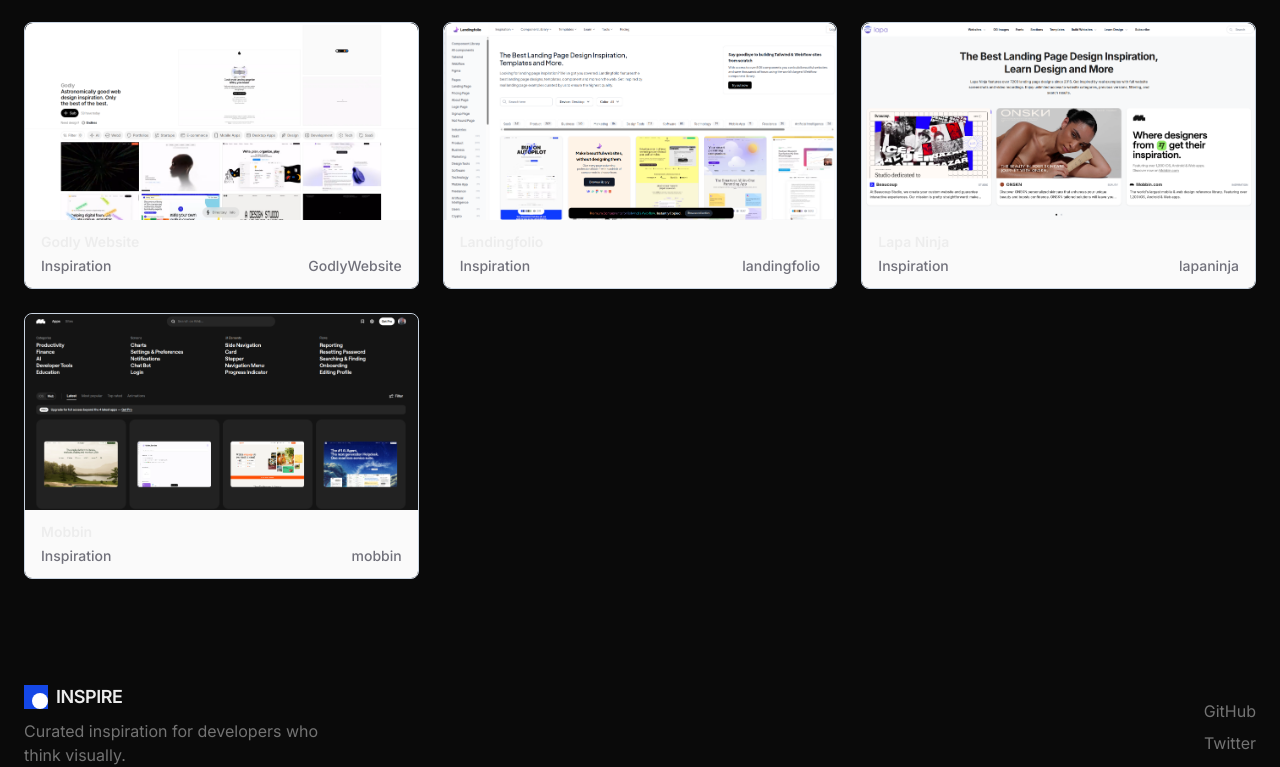
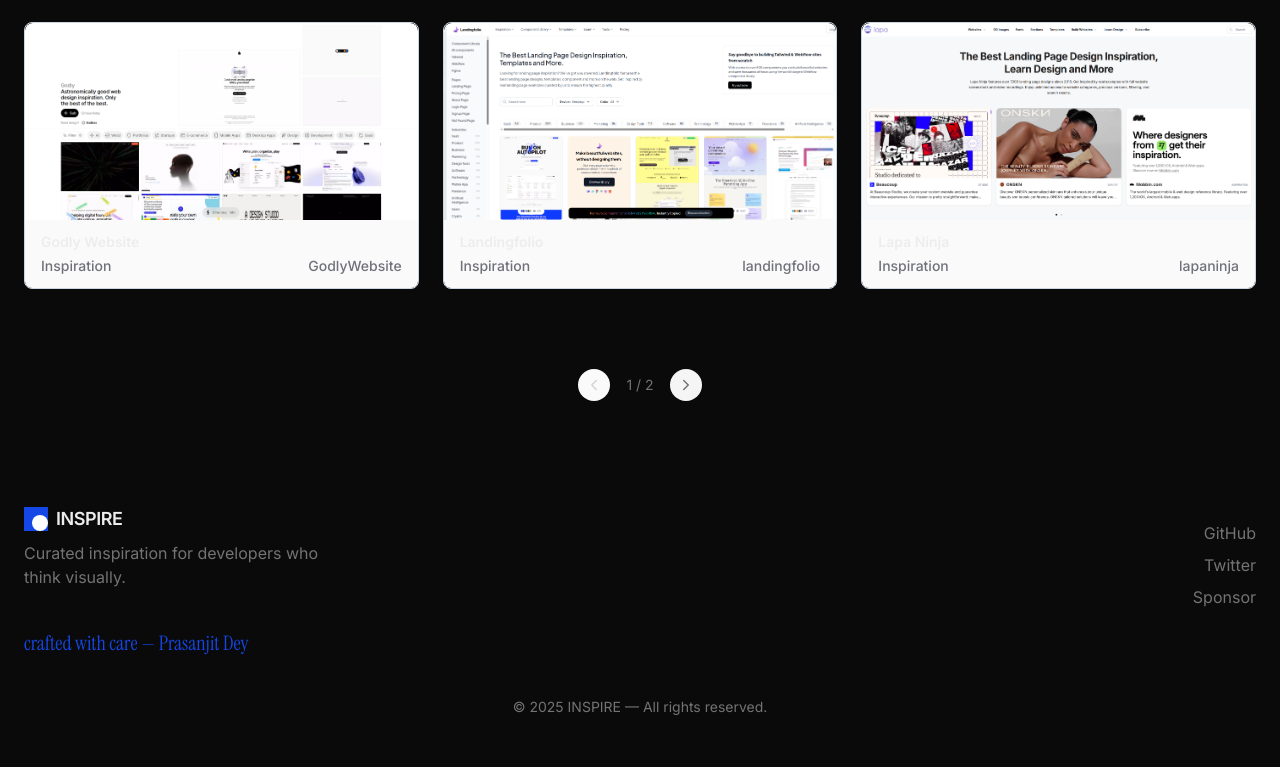
Before and after one commit to prasanjit-dey-ux/Inspohub, a Next.js app in the folder client/: page / in a window 1280 px wide. Shown: the part 1712-2479 px from the top of the page. After the commit the page ends 2453 px from the top, so only its background shows below. Built offline with nearby package versions, Linux system fonts and the light colour scheme.

Commit message:
added feat: "Page changing"

```diff
--- a/client/app/page.tsx
+++ b/client/app/page.tsx
@@ -7,37 +7,51 @@
 import { Container } from "@/component/ui/container";
 import { sitesData } from "@/data/siteData";
 import { motion } from "motion/react";
-import { Filters }from "@/component/ui/filter";
+import { Filters } from "@/component/ui/filter";
+import { ChevronLeft, ChevronRight } from "lucide-react";
 
 export default function Home() {
   const [activeFilter, setActiveFilter] = useState("All");
+  const [page, setPage] = useState(1);
+
+  const ITEMS_PER_PAGE = 15;
 
   const filteredData =
     activeFilter === "All"
       ? sitesData
       : sitesData.filter((item) => item.tag === activeFilter);
 
+  const totalPage = Math.ceil(filteredData.length / ITEMS_PER_PAGE);
+
+  const startIndex = (page - 1) * ITEMS_PER_PAGE;
+  const visibleItems = filteredData.slice(startIndex, startIndex + ITEMS_PER_PAGE);
+
+  function handleFilterChange(f: string) {
+    setActiveFilter(f);
+    setPage(1);
+  }
+
   return (
     <div className="relative min-h-screen overflow-hidden">
-
       <div className="relative z-10">
-
         <Container>
           <Header
             title="Discover websites that"
             highlight="Inspire creativity"
-          description="Discover the best developer portfolios, design ideas, and tools — all in one place. Get inspired and create your next big thing with confidence."
+            description="Discover the best developer portfolios, design ideas, and tools — all in one place."
           />
 
-        <Filters activeFilter={activeFilter} setActiveFilter={setActiveFilter} />
+          <Filters activeFilter={activeFilter} setActiveFilter={handleFilterChange} />
 
+          {/* GRID */}
           <motion.div
-        initial={{ opacity: 0, y: 20 }}
+            key={activeFilter + page}
+            initial={{ opacity: 0, y: 10 }}
             animate={{ opacity: 1, y: 0 }}
-        transition={{ duration: 0.3, ease: "easeOut" }}
-
-        className="grid grid-cols-1 sm:grid-cols-2 lg:grid-cols-3 gap-6 mt-8 pb-20">
-          {filteredData.map((item) =>
+            transition={{ duration: 0.25 }}
+            className="grid grid-cols-1 sm:grid-cols-2 lg:grid-cols-3 gap-6 mt-8"
+          >
+            {visibleItems.map((item) =>
               item.tag === "Tool" ? (
                 <CardTool key={item.id} {...item} />
               ) : (
@@ -45,6 +59,41 @@
               )
             )}
           </motion.div>
+
+          {/* PAGINATION */}
+          <div className="flex items-center justify-center gap-4 mt-20 mb-20">
+
+            <button
+              onClick={() => page > 1 && setPage(page - 1)}
+              disabled={page === 1}
+              className={`
+                h-8 w-8 flex items-center justify-center rounded-full transition
+                ${page === 1
+                  ? "bg-neutral-50 text-neutral-300 cursor-not-allowed"
+                  : "bg-neutral-100 text-neutral-500 hover:bg-neutral-200 "}
+              `}
+            >
+              <ChevronLeft size={18} />
+            </button>
+
+            <span className="text-sm text-neutral-500">
+              {page} / {totalPage}
+            </span>
+
+            <button
+              onClick={() => page < totalPage && setPage(page + 1)}
+              disabled={page === totalPage}
+              className={`
+                h-8 w-8 flex items-center justify-center rounded-full  transition
+                ${page === totalPage
+                  ? "bg-neutral-100 text-neutral-300 cursor-not-allowed"
+                  : "bg-neutral-100 text-neutral-500 hover:bg-neutral-200 "}
+              `}
+            >
+              <ChevronRight size={18} />
+            </button>
+
+          </div>
         </Container>
       </div>
     </div>
```
Lines whose indentation alone changed are shown as unchanged.
